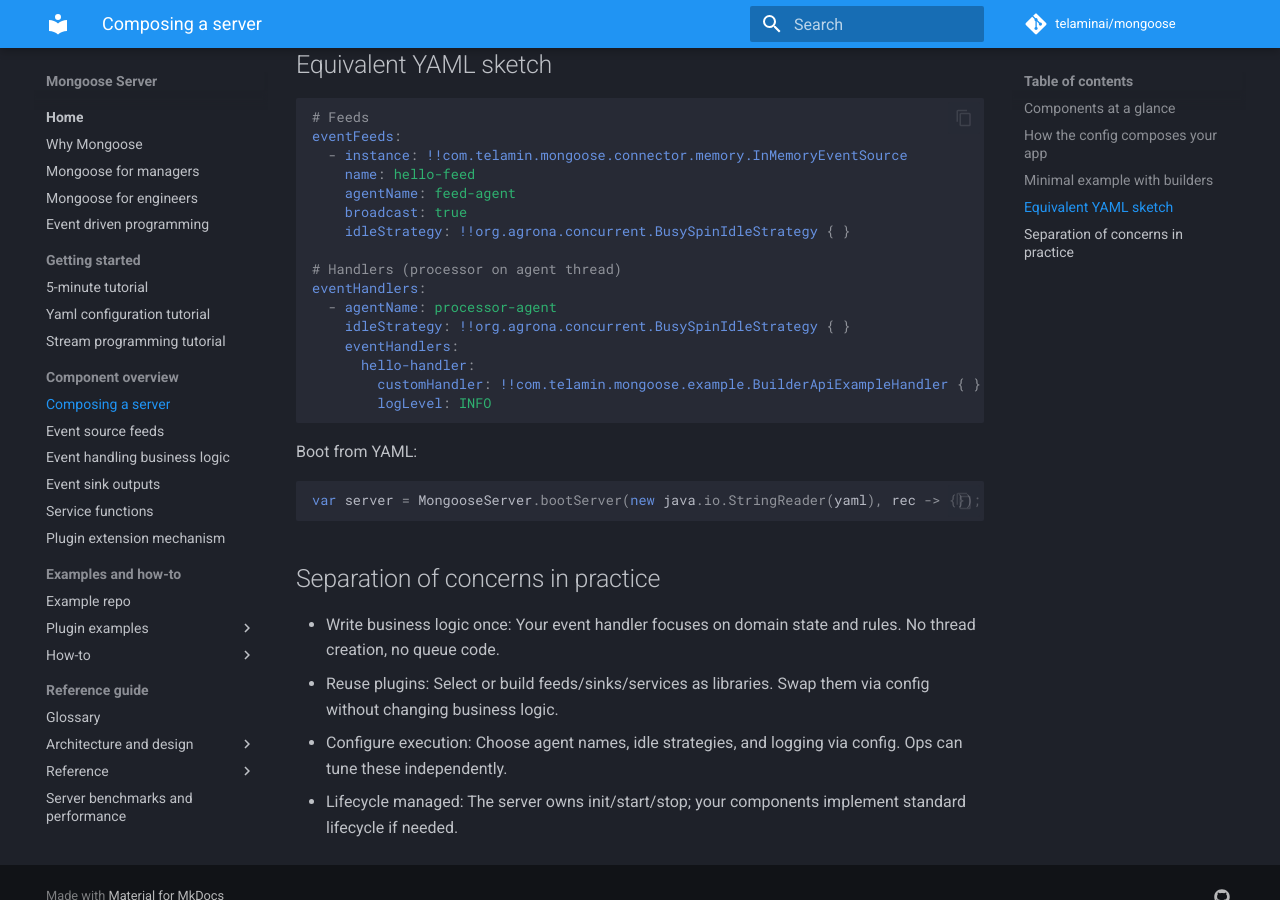
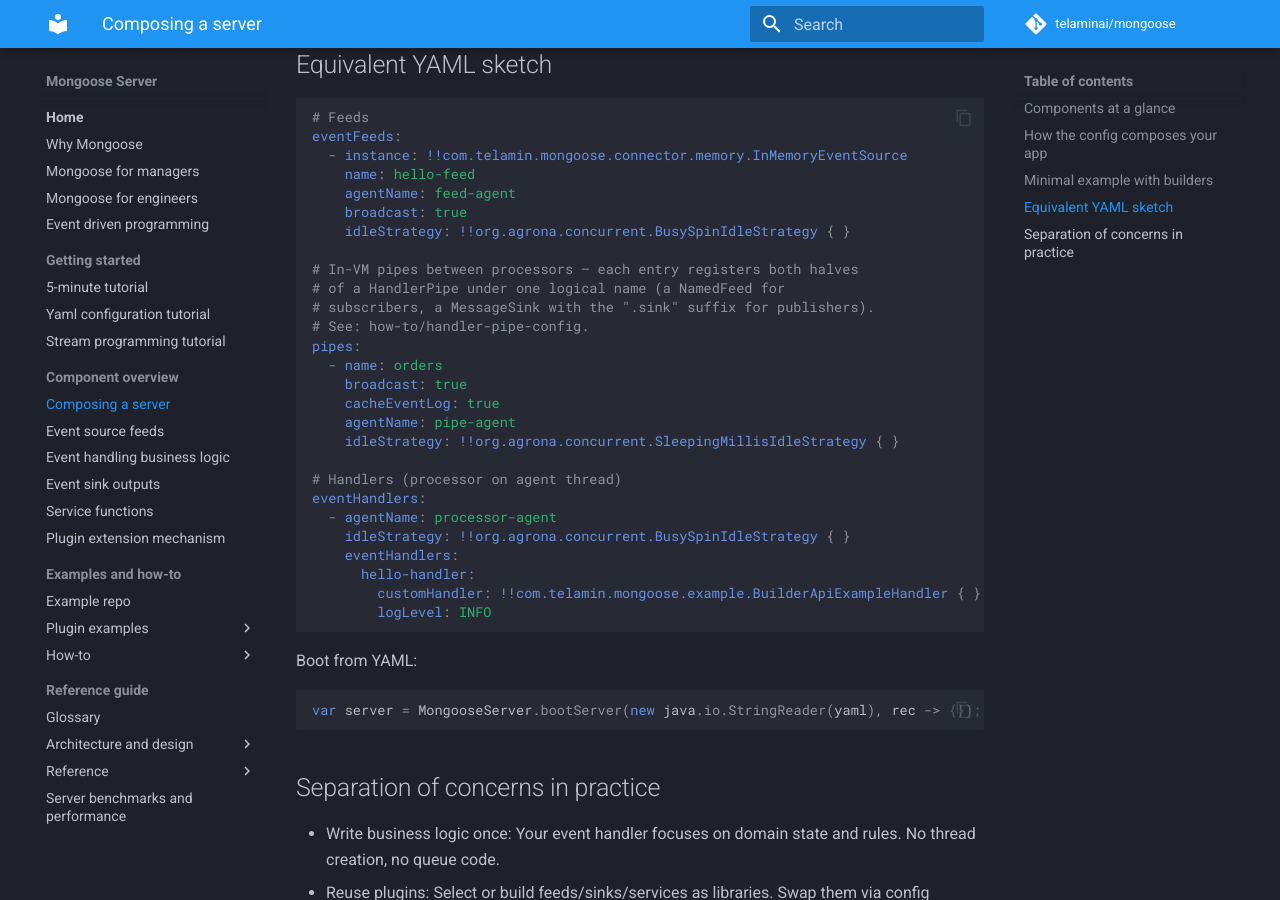
Before and after one commit to telaminai/mongoose, an MkDocs documentation site: the page built from docs/overview/configuration-and-composition.md, in a window 1280 px wide and 900 px high, scrolled down 2629 px. Built offline with MkDocs 1.6.1 and Material for MkDocs 9.7.7, drawn with Linux system fonts in a browser that asks for light colours; comment, search, counter and statistics services are not loaded.

Commit message:
docs: HandlerPipeConfig — declarative pipe configuration
Three doc touches for the new HandlerPipeConfig + pipes: block:

how-to-handler-pipe.md:
  - New "Two configuration shapes" section that puts the declarative
    HandlerPipeConfig front (recommended for boot-time wiring) +
    keeps the programmatic shape for the "I need the pipe instance
    available at boot" case
  - YAML equivalent showing the pipes: block
  - Calls out the .sink suffix convention + the underlying reason
    (Mongoose's name-keyed registry) so the operator-facing cost is
    documented up front
  - Cross-thread story made explicit — InMemoryEventSource's
    AbstractAgentHostedEventSourceService base means producer +
    consumer on different agent groups work without explicit sync

example-repo-index.md:
  - Adds the new handler-pipe-config example alongside the existing
    handler-pipe entry, with a one-line description of the
    difference

configuration-and-composition.md:
  - Adds a "pipes:" YAML snippet to the canonical config sketch,
    next to eventFeeds: and eventHandlers:

Co-Authored-By: Claude Opus 4.7 (1M context) <noreply@anthropic.com>

```diff
--- a/docs/overview/configuration-and-composition.md
+++ b/docs/overview/configuration-and-composition.md
@@ -115,6 +115,17 @@ eventFeeds:
     broadcast: true
     idleStrategy: !!org.agrona.concurrent.BusySpinIdleStrategy { }
 
+# In-VM pipes between processors — each entry registers both halves
+# of a HandlerPipe under one logical name (a NamedFeed for
+# subscribers, a MessageSink with the ".sink" suffix for publishers).
+# See: how-to/handler-pipe-config.
+pipes:
+  - name: orders
+    broadcast: true
+    cacheEventLog: true
+    agentName: pipe-agent
+    idleStrategy: !!org.agrona.concurrent.SleepingMillisIdleStrategy { }
+
 # Handlers (processor on agent thread)
 eventHandlers:
   - agentName: processor-agent
```
Also changed, not shown: docs/example/example-repo-index.md (+2 -1 lines), docs/example/how-to/how-to-handler-pipe.md (+61 -3 lines).
